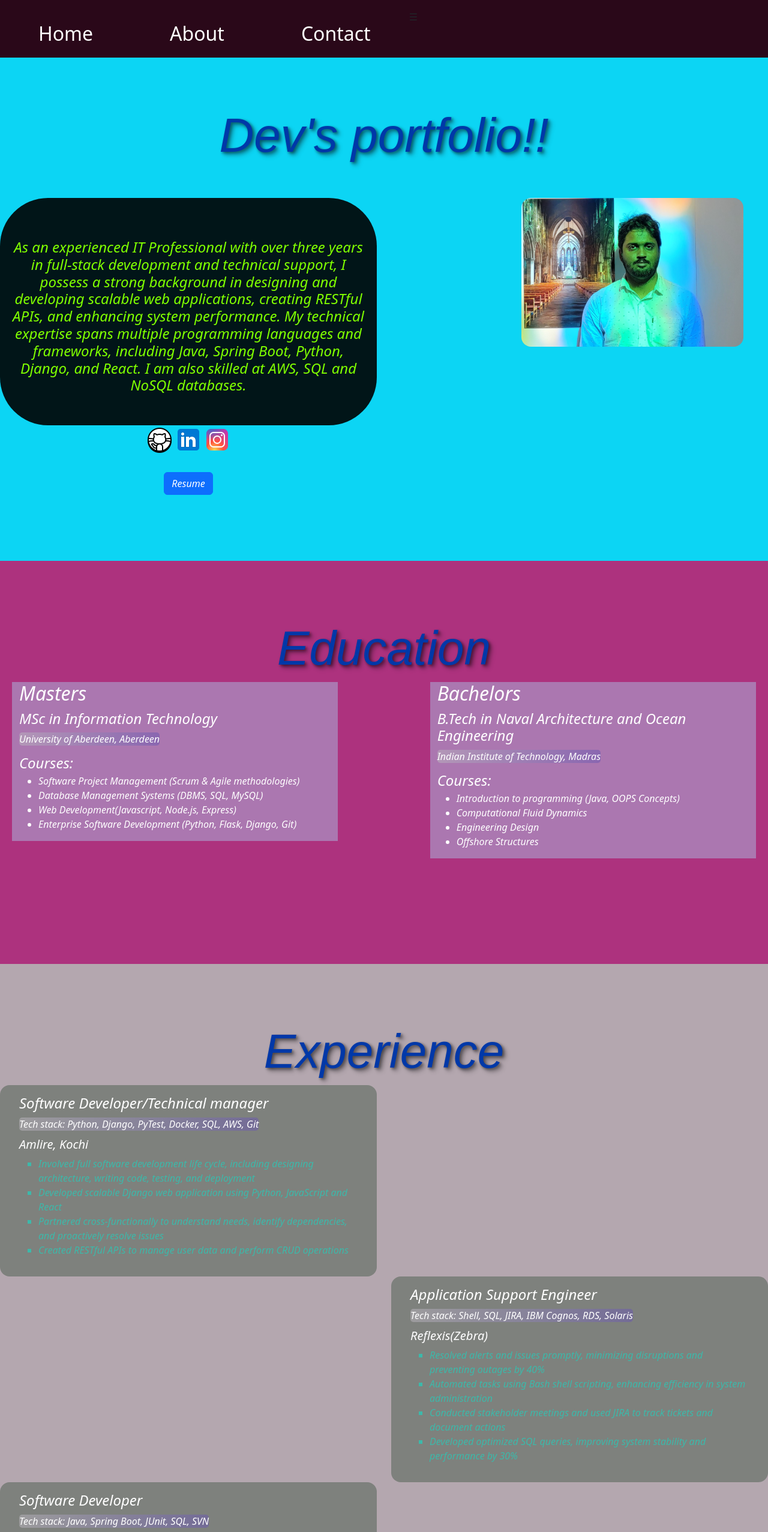
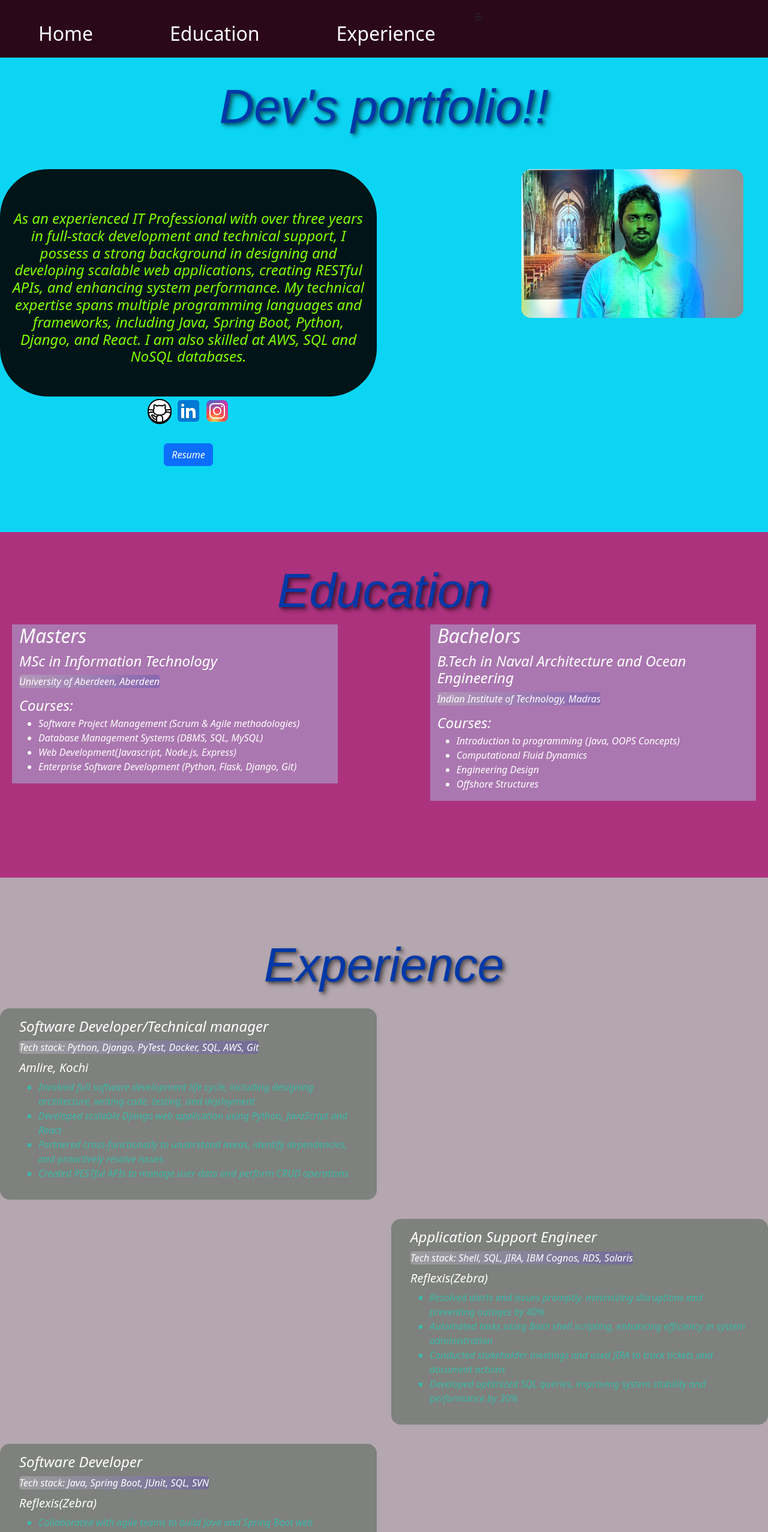
Before and after one commit to ESAmaldev/my-portfolio, a React (Create React App) app: page / in a window 1280 px wide. Shown: the top 2554 px of the page at 60% size. Built offline with nearby package versions, Linux system fonts and the light colour scheme.

Commit message:
minor corrections

```diff
--- a/src/App.js
+++ b/src/App.js
@@ -11,23 +11,17 @@ function App() {
     <div className="App">
       <header>
       < TopNav />
-      <br></br>
   </header>
 
       <div className="Contenth">
-        <br></br>
       <div id="home">
         <Home />
         </div>
-        <br></br>
-        <br></br>
         <div id="education">
 
         <Education />
 
 </div>
-<br></br>
-<br></br>
 <div id="experience">
 
 <Experience />
--- a/src/components/Experience.css
+++ b/src/components/Experience.css
@@ -22,6 +22,8 @@
 
 .job1 {
   text-align: left;
+  margin-top: 1rem;
+  margin-bottom: 1rem;
   padding-right: 2rem;
   padding-left: 2rem;
   padding-top: 1rem;
@@ -33,6 +35,8 @@
 
   .job2 {
     text-align: left;
+    margin-top: 1rem;
+    margin-bottom: 1rem;
     padding-right: 2rem;
     padding-left: 2rem;
     padding-top: 1rem;
@@ -44,6 +48,8 @@
 
   .job3 {
     text-align: left;
+    margin-top: 1rem;
+    margin-bottom: 1rem;
     padding-right: 2rem;
     padding-left: 2rem;
     padding-top: 1rem;
--- a/src/components/TopNav.css
+++ b/src/components/TopNav.css
@@ -29,7 +29,7 @@
   }
 
   .hamburger {
-    display: block;
+    display: contents;
     font-size: 3rem;
     color: white;
     cursor: pointer;
--- a/src/components/TopNav.js
+++ b/src/components/TopNav.js
@@ -1,5 +1,5 @@
+import React, { useState } from 'react';
 import './TopNav.css';
-import React, { useState } from 'react';
 
 const TopNav = () => {
   const [isNavOpen, setIsNavOpen] = useState(false);
@@ -14,8 +14,8 @@ const TopNav = () => {
         &#9776; {/* This is the hamburger icon (≡) */}
       </span>
       <a href="#home">Home</a>
-      <a href="#about">About</a>
-      <a href="#contact">Contact</a>
+      <a href="#education">Education</a>
+      <a href="#experience">Experience</a>
     </div>
   );
 }
```
